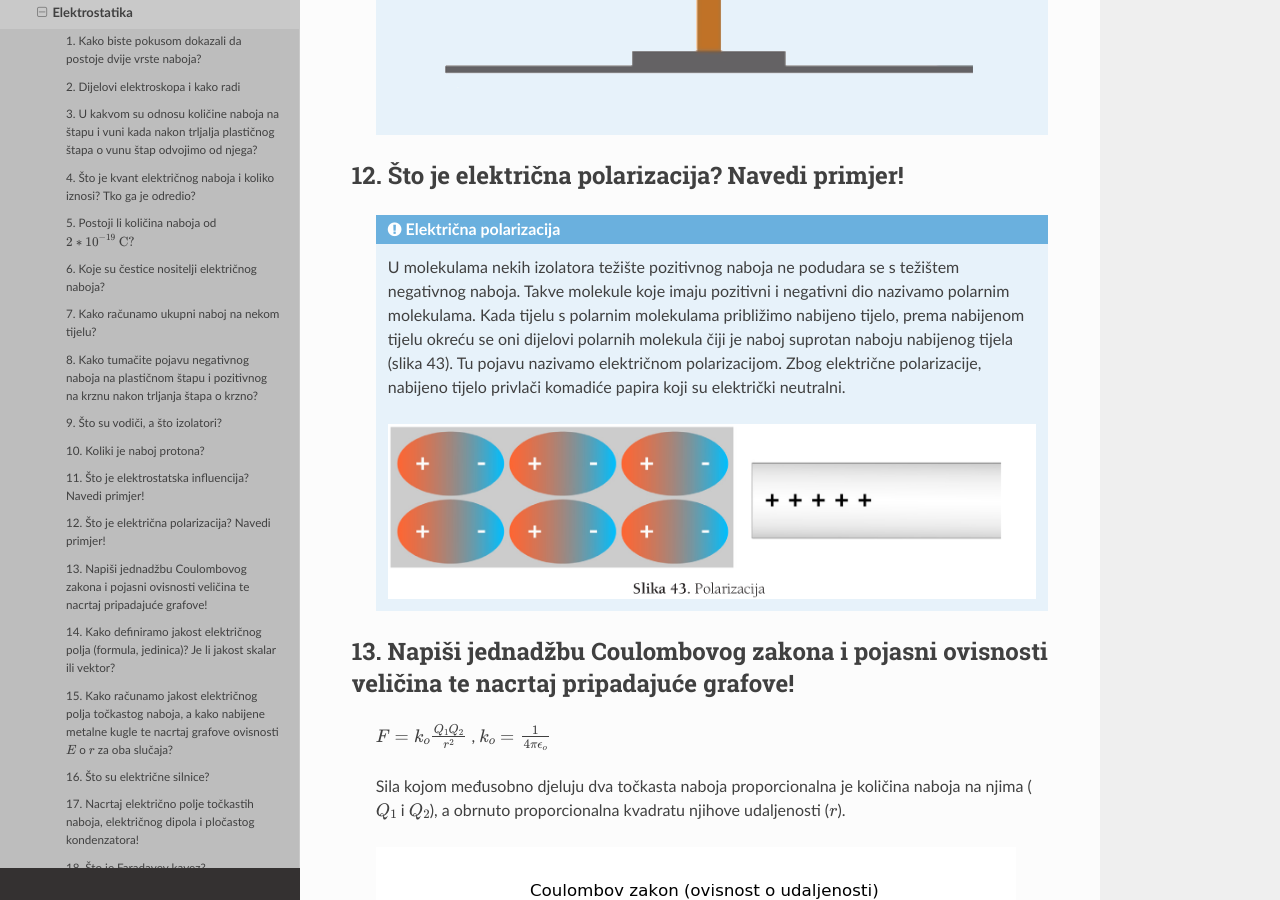
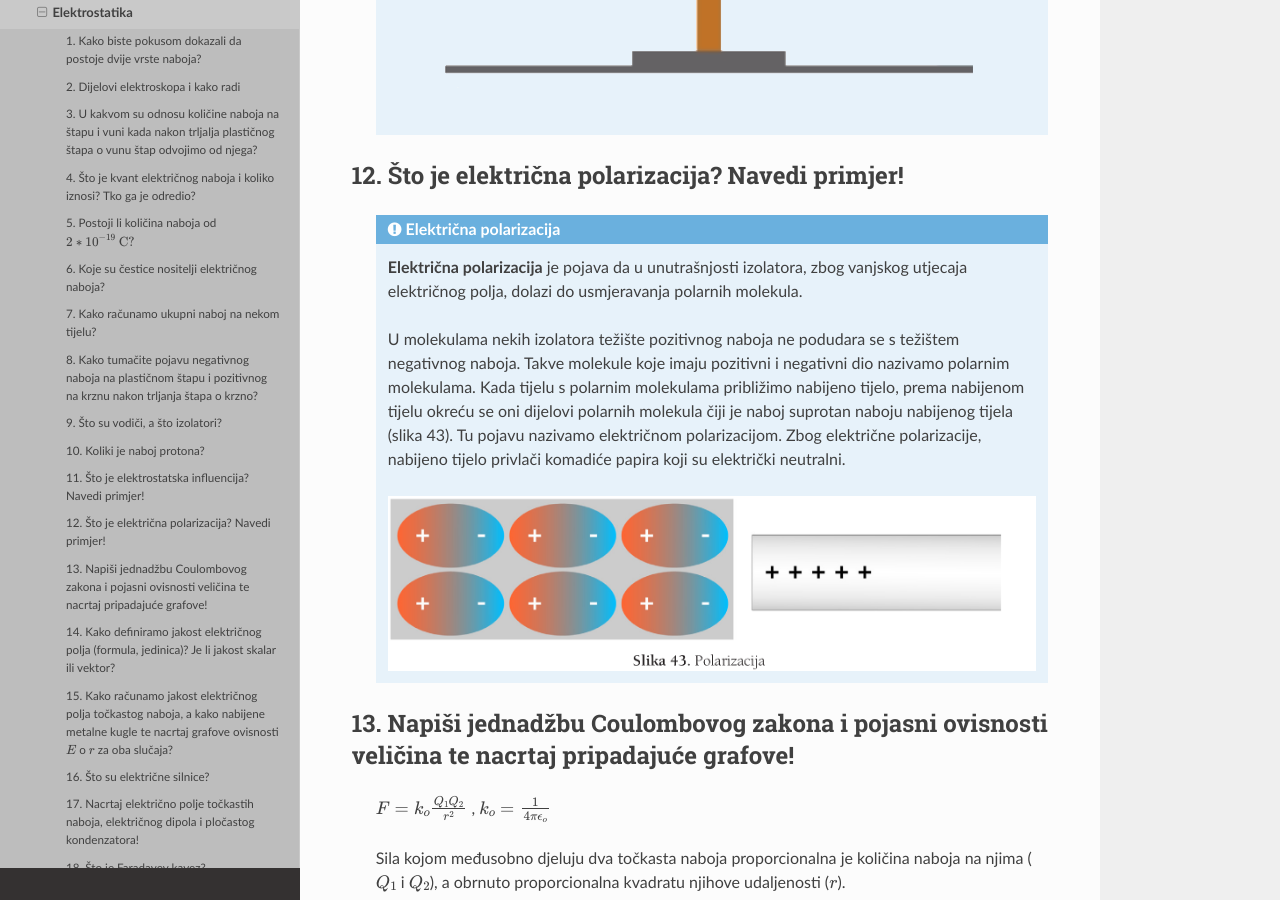
Before and after one commit to recycleTheC/tsrb-h_razred, a Sphinx documentation site: the page built from source/3_razred/fizika/elektrostatika/elektrostatika.rst, in a window 1280 px wide and 900 px high, scrolled down 5385 px. Built offline with Sphinx 7.4.7 and the Read the Docs theme 2.0.0, drawn with Linux system fonts in a browser that asks for light colours.

Commit message:
Update definitions

```diff
--- a/source/3_razred/fizika/elektrostatika/elektrostatika.rst
+++ b/source/3_razred/fizika/elektrostatika/elektrostatika.rst
@@ -126,6 +126,8 @@ Elektrostatika
 ^^^^^^^^^^^^^^^^^^^^^^^^^^^^^^^^^^^^^^^^^^^^^^^^^^^
 
   .. admonition:: Električna polarizacija
+
+    **Električna polarizacija** je pojava da u unutrašnjosti izolatora, zbog vanjskog utjecaja električnog polja, dolazi do usmjeravanja polarnih molekula.
 
     U molekulama nekih izolatora težište pozitivnog naboja ne podudara se s težištem negativnog naboja.
     Takve molekule koje imaju pozitivni i negativni dio nazivamo polarnim molekulama.
```
